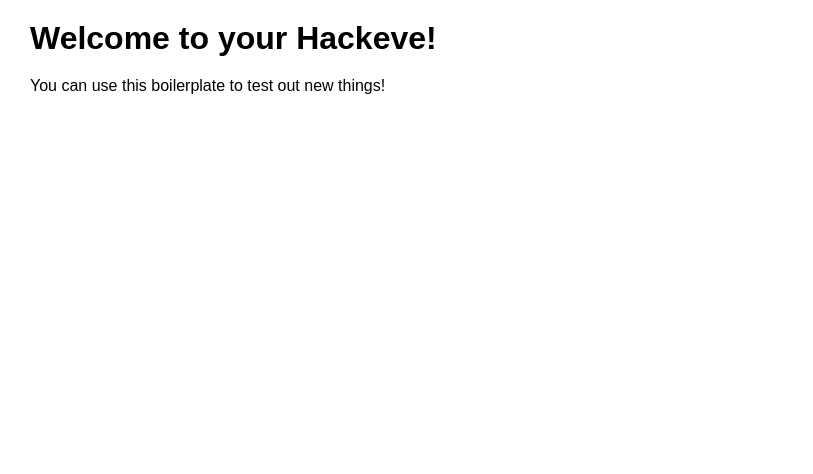
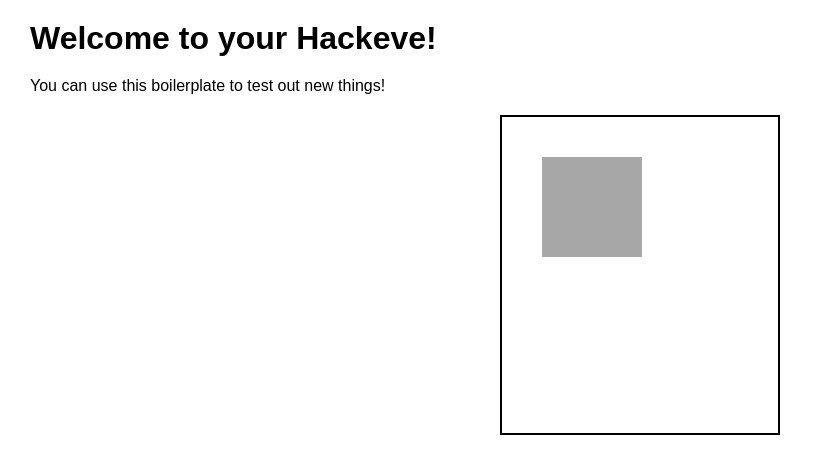
Before and after one commit to raghav-kukreti/hackeve_boilerplate, a plain HTML site: page index.html in a window 1280 px wide. Shown: the whole page, without its empty margins (0-813 px from the left). Drawn offline with Linux system fonts and the light colour scheme.

Commit message:
Added a position box

```diff
--- a/css/style.css
+++ b/css/style.css
@@ -22,3 +22,22 @@ h1 {
 p {
 	padding-left: 30px;
 }
+
+.position_box {
+	border: 2px solid #000;
+	height: 40vh;
+	margin: 20px 500px;
+}
+
+.inner_box {
+	position: relative;
+
+	top: 40px;
+	left: 40px;
+	bottom: 40px;
+	right: 40px;
+
+	height: 100px;
+	width: 100px;
+	background: #a7a7a7;
+}
--- a/index.html
+++ b/index.html
@@ -8,5 +8,12 @@
 <body>
 	<h1>Welcome to your Hackeve!</h1>
 	<p>You can use this boilerplate to test out new things!</p>
+
+
+	<div class="position_box">
+		<div class="inner_box">
+
+		</div>
+	</div>
 </body>
 </html>
```
